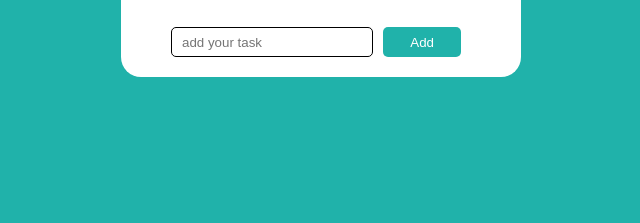
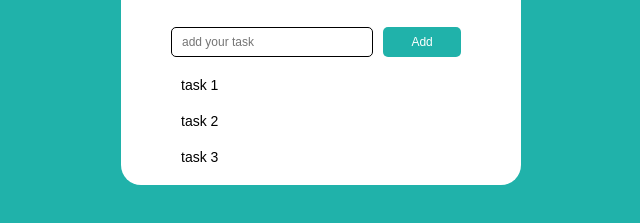
Before and after one commit to ju-nmd2023/fop-todo-list-filippahans, a plain HTML site: page index.html in a window 1280 px wide. Shown: the part 323-546 px from the top of the page, without its empty margins (319-959 px from the left). Drawn offline with Linux system fonts and the light colour scheme.

Commit message:
update tasks

```diff
--- a/index.html
+++ b/index.html
@@ -24,6 +24,11 @@
         <input type="text" id="task-box" placeholder="add your task" />
         <button>Add</button>
       </div>
+      <ul id="task-list">
+        <li>task 1</li>
+        <li>task 2</li>
+        <li>task 3</li>
+      </ul>
     </div>
     <main></main>
   </body>
--- a/main.css
+++ b/main.css
@@ -38,6 +38,7 @@ body {
 }
 
 .add-task input {
+  font-size: 12px;
   width: 100%;
   height: 30px;
   border: 1px solid black;
@@ -46,6 +47,7 @@ body {
 }
 
 .add-task button {
+  font-size: 12px;
   width: 40%;
   height: 30px;
   background: lightseagreen;
@@ -54,3 +56,9 @@ body {
   border-radius: 5px;
   margin: 10px;
 }
+
+ul li {
+  list-style: none;
+  padding: 10px;
+  font-size: 14px;
+}
```
